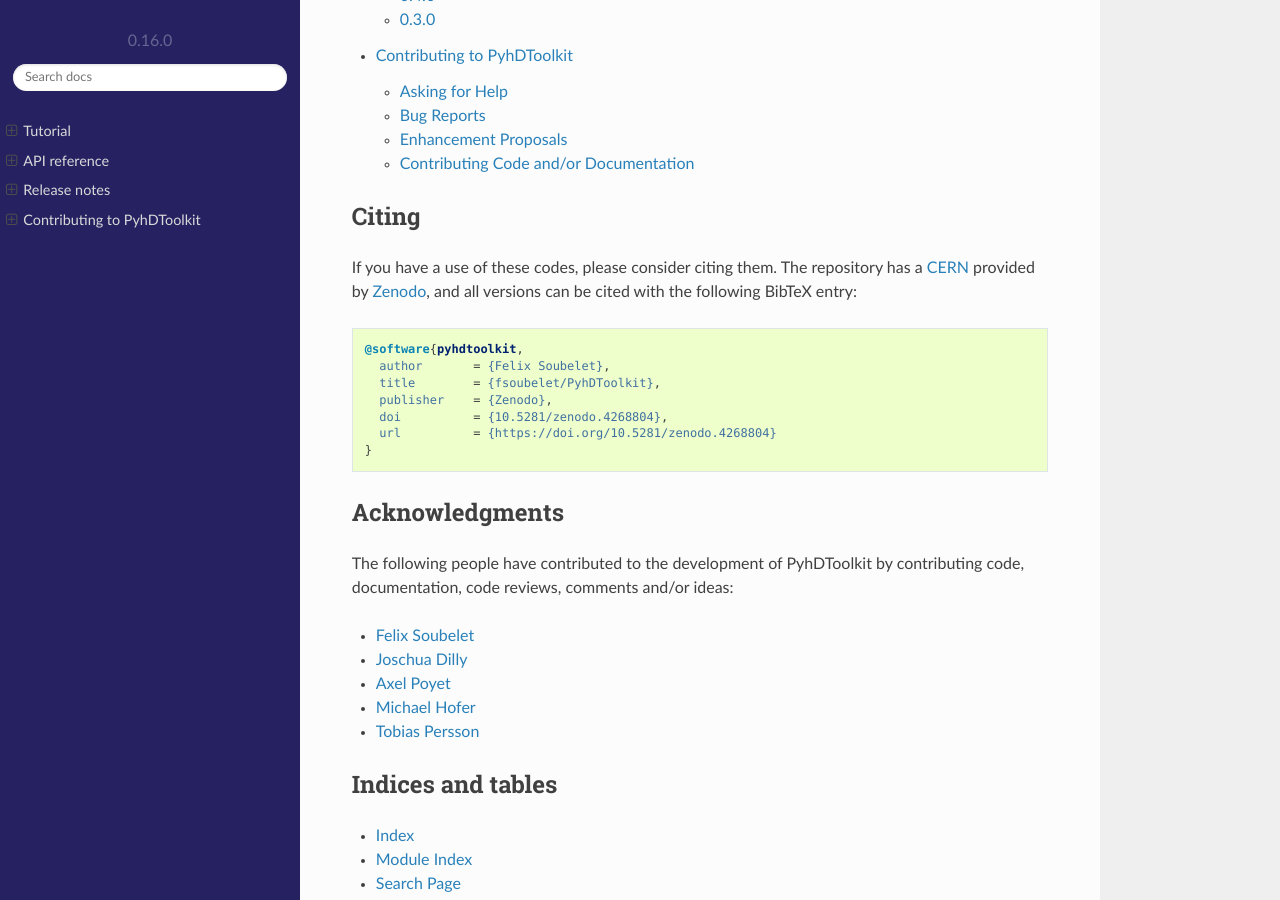
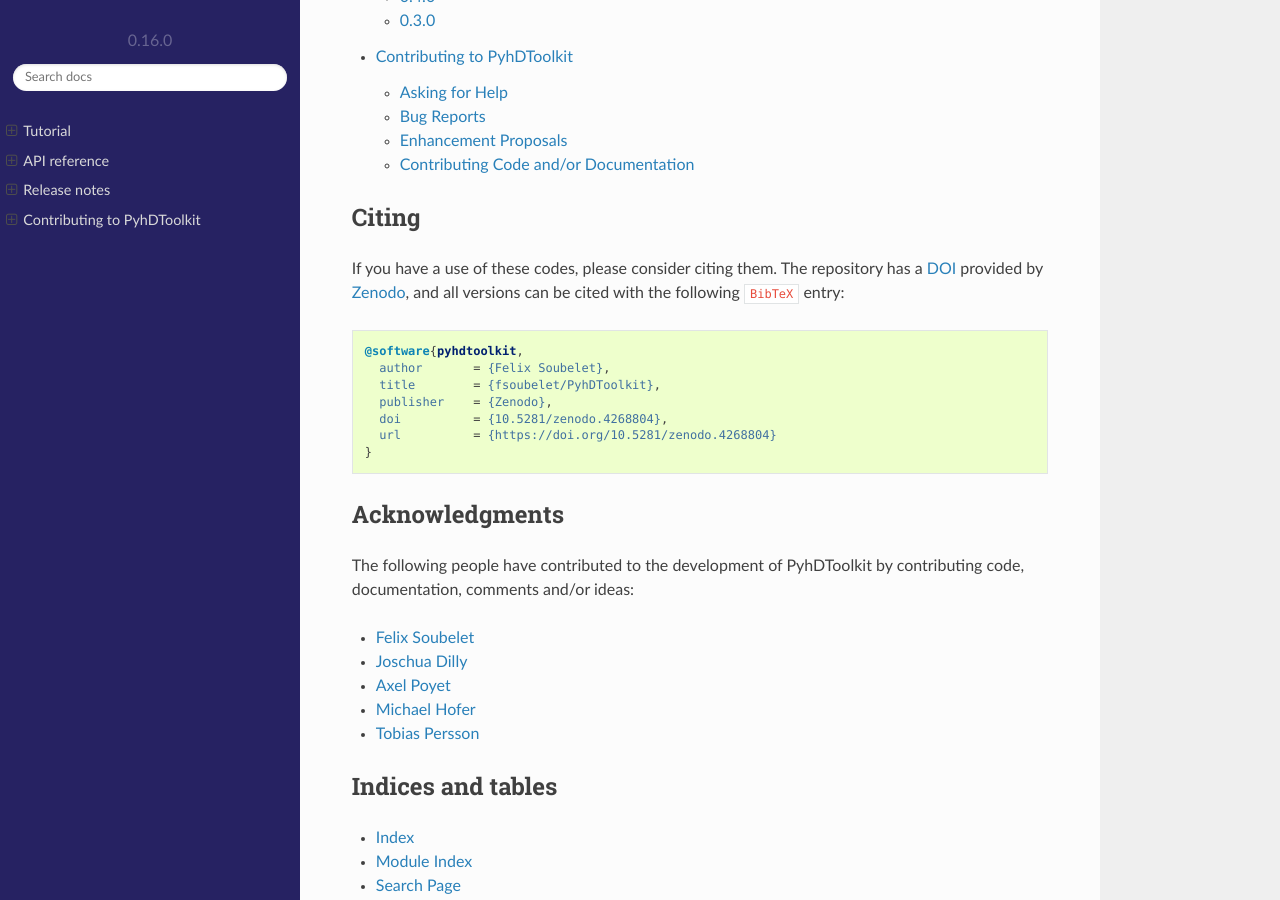
Before and after one commit to fsoubelet/PyhDToolkit, a Sphinx documentation site: the page built from docs/index.rst, in a window 1280 px wide and 900 px high, scrolled down 1770 px. Built offline with Sphinx 7.4.7 and the Read the Docs theme 2.0.0, drawn with Linux system fonts in a browser that asks for light colours; some of the changed text lies outside the part shown.

Commit message:
formatting

```diff
--- a/docs/index.rst
+++ b/docs/index.rst
@@ -28,8 +28,7 @@
 
     pip install pyhdtoolkit
 
-To install the latest development version of PyhDToolkit, you can use pip with the
-latest GitHub master::
+To install the latest development version of PyhDToolkit, you can use ``pip`` with the latest GitHub master::
 
     pip install git+https://github.com/fsoubelet/PyhDToolkit.git
 
@@ -50,7 +49,7 @@
 ------
 
 If you have a use of these codes, please consider citing them.
-The repository has a `CERN <https://zenodo.org/badge/latestdoi/227081702/>`_ provided by Zenodo_, and all versions can be cited with the following BibTeX entry:
+The repository has a DOI_ provided by Zenodo_, and all versions can be cited with the following ``BibTeX`` entry:
 
 .. code-block:: bibtex
 
@@ -65,8 +64,7 @@
 Acknowledgments
 ---------------
 
-The following people have contributed to the development of PyhDToolkit by contributing code,
-documentation, code reviews, comments and/or ideas:
+The following people have contributed to the development of PyhDToolkit by contributing code, documentation, comments and/or ideas:
 
 * :user:`Felix Soubelet <fsoubelet>`
 * :user:`Joschua Dilly <joschd>`
@@ -87,4 +85,5 @@
 .. _pydantic: https://pydantic-docs.helpmanual.io/
 .. _HTCondor: https://htcondor.org/
 .. _Poetry: https://python-poetry.org/
+.. _DOI: https://zenodo.org/badge/latestdoi/227081702
 .. _Zenodo: https://zenodo.org
```
